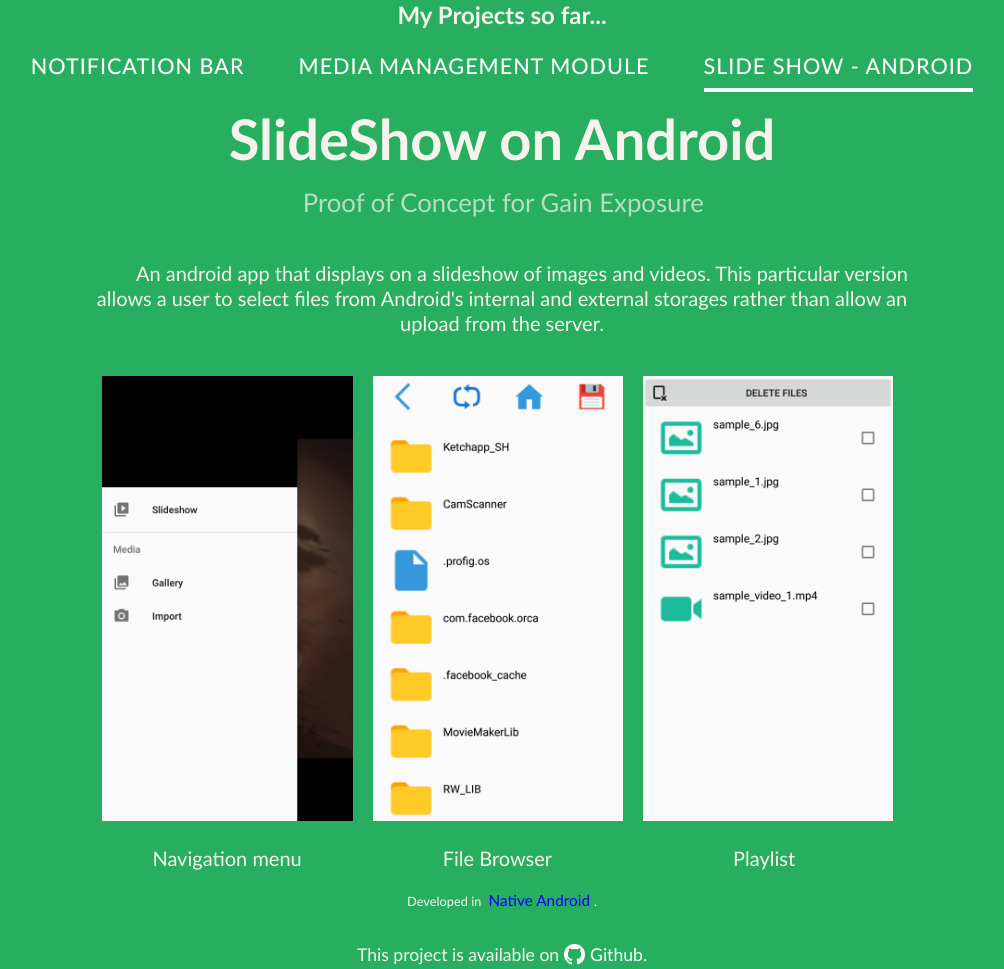
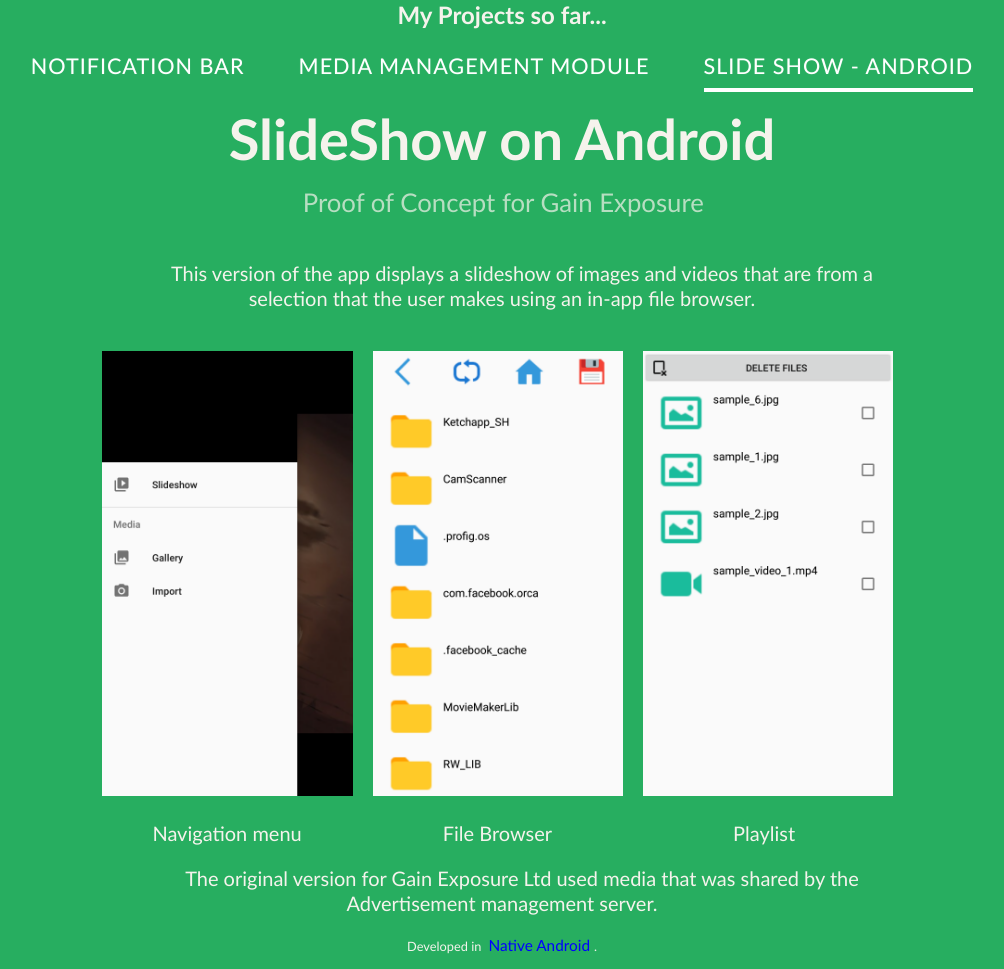
Before and after one commit to rafe721/rafe721.github.io, a plain HTML site: page page-right.html in a window 1280 px wide. Shown: the top 969 px of the page, without its empty margins (138-1142 px from the left). Drawn offline with Linux system fonts and the light colour scheme.

Commit message:
Changes to Description.
Reworded the Android app description.

```diff
--- a/page-right.html
+++ b/page-right.html
@@ -34,7 +34,7 @@
 					<div class="project_info">
 						<div class="description">
 							<p>
-								An android app that displays on a slideshow of images and videos. This particular version allows a user to select files from Android's internal and external storages rather than allow an upload from the server.
+								This version of the app displays a slideshow of images and videos that are from a selection that the user makes using an in-app file browser.
 							</p>
 							<div class="images">
 								<div class="image_left">
@@ -50,6 +50,9 @@
 									<span style="padding: 0 4.5em;">Playlist</span>
 								</div>
 							</div>
+							<p>
+								The original version for Gain Exposure Ltd used media that was shared by the Advertisement management server.
+							</p>
 						</div>
 						<div class="tools_used">
 							<p>Developed in <span>Native Android</span>.</p>
```
